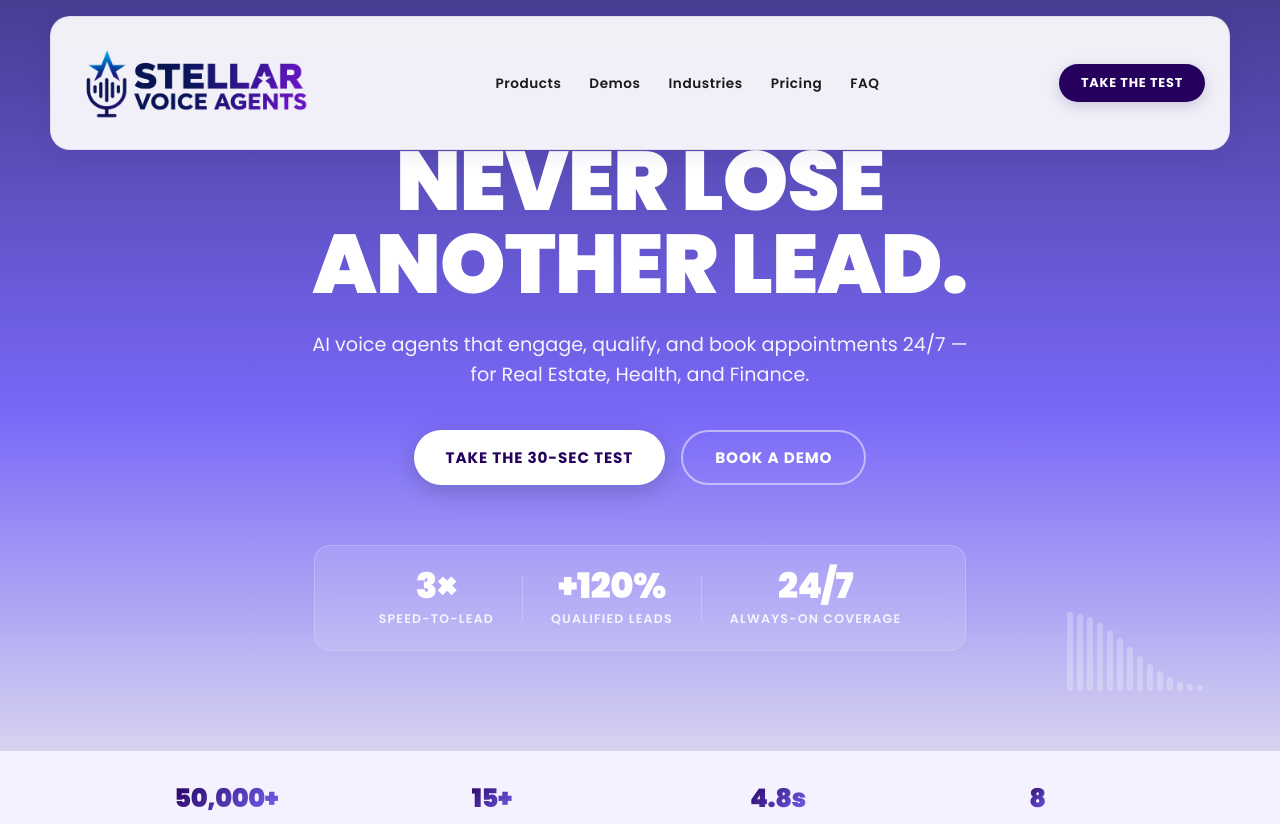
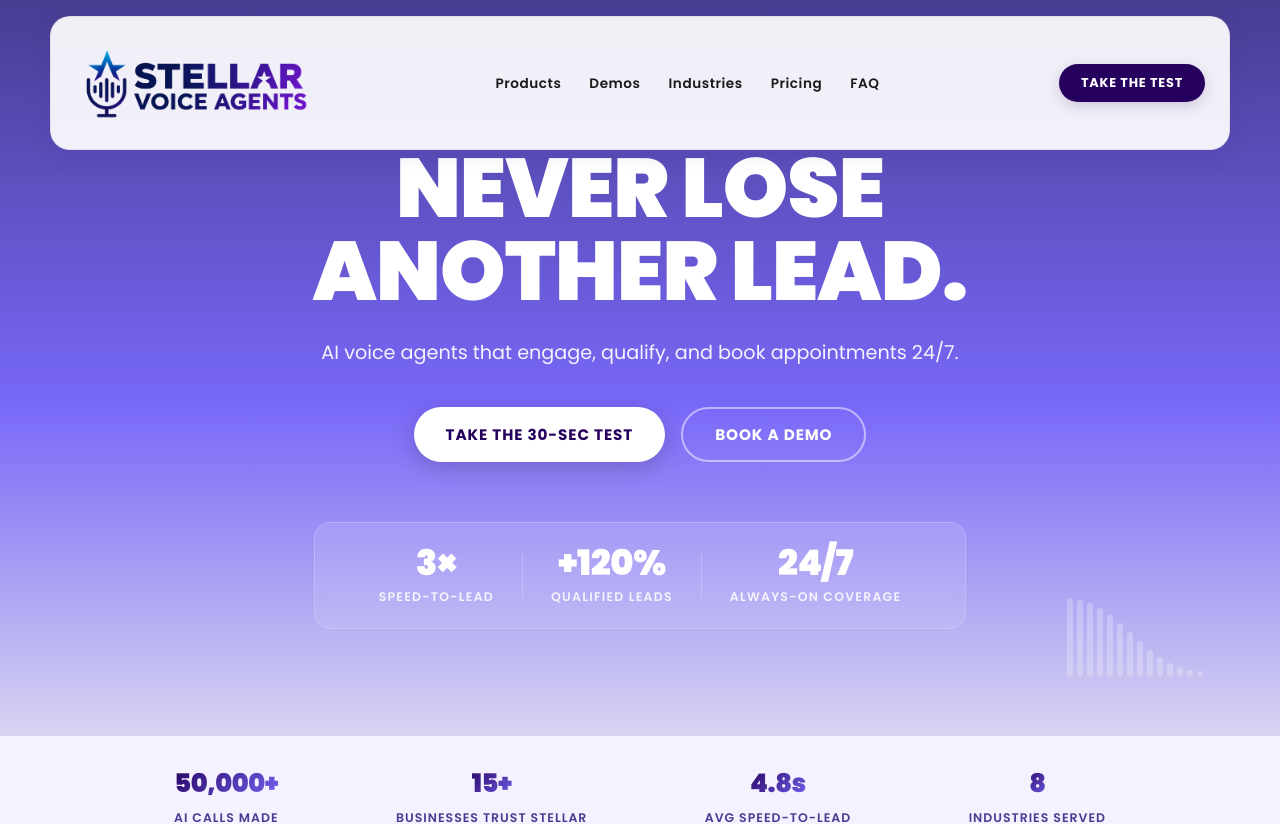
Before and after one commit to davidmindsheep/stellarvoice, a React (Vite) app: page / in a window 1280 px wide. Shown: the top 824 px of the page. Built offline with nearby package versions, Linux system fonts and the light colour scheme.

Commit message:
Trim hero subtitle: drop '— for Real Estate, Health, and Finance.'

```diff
--- a/src/components/Hero.jsx
+++ b/src/components/Hero.jsx
@@ -10,7 +10,7 @@ const Hero = ({ onOpenCalculator }) => {
                     Never lose<br />another lead.
                 </h1>
                 <p className="hero-subtitle">
-                    AI voice agents that engage, qualify, and book appointments 24/7 — for Real Estate, Health, and Finance.
+                    AI voice agents that engage, qualify, and book appointments 24/7.
                 </p>
                 <div className="hero-cta-group">
                     <button type="button" onClick={onOpenCalculator} className="btn-primary">Take the 30-Sec Test</button>
```
